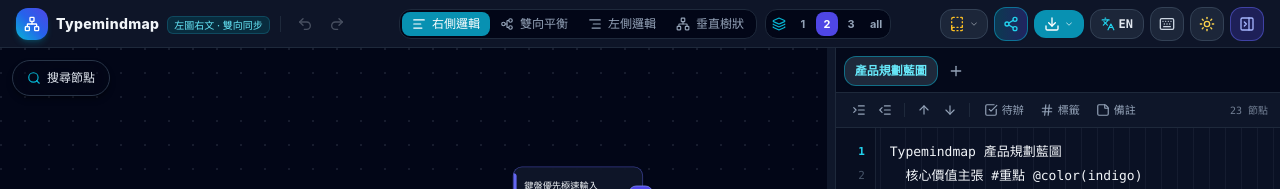
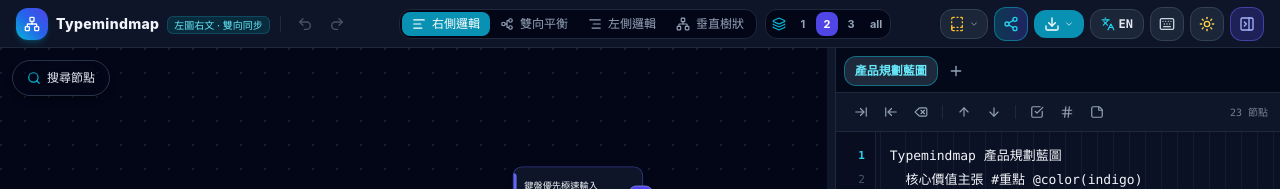
Before and after one commit to etsaycood/Typemindmap, a React (Vite) app: page / in a window 1280 px wide. Shown: the top 189 px of the page. Built offline with nearby package versions, Linux system fonts and the light colour scheme.

Commit message:
feat: add tab and backspace icon buttons to editor toolbar, make all buttons icon-only without text

```diff
--- a/src/components/RightOutliner.tsx
+++ b/src/components/RightOutliner.tsx
@@ -5,8 +5,9 @@ import { moveSubtreeVertical } from '../utils/outlineEngine';
 import {
   Plus,
   X,
-  IndentIncrease,
-  IndentDecrease,
+  ArrowRightToLine,
+  ArrowLeftToLine,
+  Delete,
   CheckSquare,
   Hash,
   StickyNote,
@@ -168,6 +169,55 @@ export const RightOutliner: React.FC<RightOutlinerProps> = ({
         Math.max(0, selEnd + totalDelta)
       );
       ensureLineInUpperPortion(startLine);
+    });
+  };
+
+  // Backspace / Delete character or selection
+  const handleBackspace = () => {
+    const el = textareaRef.current;
+    if (!el) return;
+
+    const val = el.value.replace(/\r\n/g, '\n');
+    const selStart = el.selectionStart;
+    const selEnd = el.selectionEnd;
+
+    let nextVal = val;
+    let nextCursor = selStart;
+
+    if (selStart !== selEnd) {
+      // 1. If text is selected, delete the entire selection
+      nextVal = val.slice(0, selStart) + val.slice(selEnd);
+      nextCursor = selStart;
+    } else if (selStart > 0) {
+      // 2. No selection: check line start and indentation
+      const lineStart = val.lastIndexOf('\n', selStart - 1) + 1;
+      const curLineBeforeCursor = val.slice(lineStart, selStart);
+
+      // If at an indent (2 spaces) before cursor, outdent/delete 2 spaces
+      if (curLineBeforeCursor.endsWith('  ') && /^\s*$/.test(curLineBeforeCursor)) {
+        nextVal = val.slice(0, selStart - 2) + val.slice(selStart);
+        nextCursor = selStart - 2;
+      } else if (curLineBeforeCursor.endsWith('\t')) {
+        nextVal = val.slice(0, selStart - 1) + val.slice(selStart);
+        nextCursor = selStart - 1;
+      } else {
+        // Otherwise delete 1 character or newline
+        nextVal = val.slice(0, selStart - 1) + val.slice(selStart);
+        nextCursor = selStart - 1;
+      }
+    } else {
+      return;
+    }
+
+    const nextLineIdx = computeLineIndexFromPos(nextVal, nextCursor);
+    onChangeContent(nextVal, nextLineIdx);
+    onActiveLineChange(nextLineIdx);
+
+    window.requestAnimationFrame(() => {
+      if (!textareaRef.current) return;
+      textareaRef.current.focus();
+      textareaRef.current.setSelectionRange(nextCursor, nextCursor);
+      ensureLineInUpperPortion(nextLineIdx);
     });
   };
 
@@ -379,43 +429,66 @@ export const RightOutliner: React.FC<RightOutlinerProps> = ({
         }`}
       >
         <div className="flex items-center gap-1">
+          {/* Tab (Indent) */}
           <button
             type="button"
+            onMouseDown={(e) => e.preventDefault()}
             onClick={() => adjustIndentation(false)}
-            className={`p-1 rounded-lg transition-colors ${
+            className={`p-1.5 rounded-lg active:scale-90 transition-all ${
               isDark ? 'hover:bg-slate-800 hover:text-white' : 'hover:bg-slate-200 hover:text-slate-900'
             }`}
             title={t.indentTooltip}
           >
-            <IndentIncrease className="w-3.5 h-3.5" />
+            <ArrowRightToLine className="w-3.5 h-3.5" />
           </button>
+
+          {/* Shift+Tab (Outdent) */}
           <button
             type="button"
+            onMouseDown={(e) => e.preventDefault()}
             onClick={() => adjustIndentation(true)}
-            className={`p-1 rounded-lg transition-colors ${
+            className={`p-1.5 rounded-lg active:scale-90 transition-all ${
               isDark ? 'hover:bg-slate-800 hover:text-white' : 'hover:bg-slate-200 hover:text-slate-900'
             }`}
             title={t.outdentTooltip}
           >
-            <IndentDecrease className="w-3.5 h-3.5" />
+            <ArrowLeftToLine className="w-3.5 h-3.5" />
+          </button>
+
+          {/* Backspace / Delete (<-) */}
+          <button
+            type="button"
+            onMouseDown={(e) => e.preventDefault()}
+            onClick={handleBackspace}
+            className={`p-1.5 rounded-lg active:scale-90 transition-all ${
+              isDark ? 'hover:bg-slate-800 hover:text-rose-400' : 'hover:bg-slate-200 hover:text-rose-600'
+            }`}
+            title={t.backspaceTooltip}
+          >
+            <Delete className="w-3.5 h-3.5" />
           </button>
 
           <div className={`h-3.5 w-px mx-1 ${isDark ? 'bg-slate-800' : 'bg-slate-300'}`} />
 
+          {/* Move Subtree Up */}
           <button
             type="button"
+            onMouseDown={(e) => e.preventDefault()}
             onClick={() => handleMoveBlock('up')}
-            className={`p-1 rounded-lg transition-colors ${
+            className={`p-1.5 rounded-lg active:scale-90 transition-all ${
               isDark ? 'hover:bg-slate-800 hover:text-white' : 'hover:bg-slate-200 hover:text-slate-900'
             }`}
             title={t.moveUpTooltip}
           >
             <ArrowUp className="w-3.5 h-3.5" />
           </button>
+
+          {/* Move Subtree Down */}
           <button
             type="button"
+            onMouseDown={(e) => e.preventDefault()}
             onClick={() => handleMoveBlock('down')}
-            className={`p-1 rounded-lg transition-colors ${
+            className={`p-1.5 rounded-lg active:scale-90 transition-all ${
               isDark ? 'hover:bg-slate-800 hover:text-white' : 'hover:bg-slate-200 hover:text-slate-900'
             }`}
             title={t.moveDownTooltip}
@@ -425,40 +498,43 @@ export const RightOutliner: React.FC<RightOutlinerProps> = ({
 
           <div className={`h-3.5 w-px mx-1 ${isDark ? 'bg-slate-800' : 'bg-slate-300'}`} />
 
+          {/* Toggle Checkbox */}
           <button
             type="button"
+            onMouseDown={(e) => e.preventDefault()}
             onClick={() => handleQuickSyntax('checkbox')}
-            className={`flex items-center gap-1 px-1.5 py-0.5 rounded-lg transition-colors ${
+            className={`p-1.5 rounded-lg active:scale-90 transition-all ${
               isDark ? 'hover:bg-slate-800 hover:text-emerald-300' : 'hover:bg-slate-200 hover:text-emerald-700'
             }`}
             title="切換待辦方塊 [ ] / [x]"
           >
             <CheckSquare className="w-3.5 h-3.5" />
-            <span>{t.todoButton}</span>
           </button>
 
+          {/* Insert Tag */}
           <button
             type="button"
+            onMouseDown={(e) => e.preventDefault()}
             onClick={() => handleQuickSyntax('tag')}
-            className={`flex items-center gap-1 px-1.5 py-0.5 rounded-lg transition-colors ${
+            className={`p-1.5 rounded-lg active:scale-90 transition-all ${
               isDark ? 'hover:bg-slate-800 hover:text-cyan-300' : 'hover:bg-slate-200 hover:text-cyan-700'
             }`}
             title="插入 #標籤"
           >
             <Hash className="w-3.5 h-3.5" />
-            <span>{t.tagButton}</span>
           </button>
 
+          {/* Insert Note */}
           <button
             type="button"
+            onMouseDown={(e) => e.preventDefault()}
             onClick={() => handleQuickSyntax('note')}
-            className={`flex items-center gap-1 px-1.5 py-0.5 rounded-lg transition-colors ${
+            className={`p-1.5 rounded-lg active:scale-90 transition-all ${
               isDark ? 'hover:bg-slate-800 hover:text-amber-300' : 'hover:bg-slate-200 hover:text-amber-700'
             }`}
             title="插入 // 備註說明"
           >
             <StickyNote className="w-3.5 h-3.5" />
-            <span>{t.noteButton}</span>
           </button>
         </div>
 
--- a/src/utils/i18n.ts
+++ b/src/utils/i18n.ts
@@ -98,6 +98,7 @@ export const I18N = {
     addTabTooltip: '新增空白心智圖分頁',
     outdentTooltip: '向外凸排提升層級 (Shift + Tab)',
     indentTooltip: '向內縮排建立子節點 (Tab)',
+    backspaceTooltip: '刪除前一個字元或選取內容 (Backspace / ←)',
     moveUpTooltip: '將此分支整塊上移 (Alt + ↑)',
     moveDownTooltip: '將此分支整塊下移 (Alt + ↓)',
     todoButton: '待辦',
@@ -249,6 +250,7 @@ export const I18N = {
     addTabTooltip: 'Add new blank mind map',
     outdentTooltip: 'Outdent / Promote Level (Shift + Tab)',
     indentTooltip: 'Indent / Create Child Node (Tab)',
+    backspaceTooltip: 'Delete previous character or selection (Backspace / ←)',
     moveUpTooltip: 'Move Subtree Up (Alt + ↑)',
     moveDownTooltip: 'Move Subtree Down (Alt + ↓)',
     todoButton: 'Todo',
```
